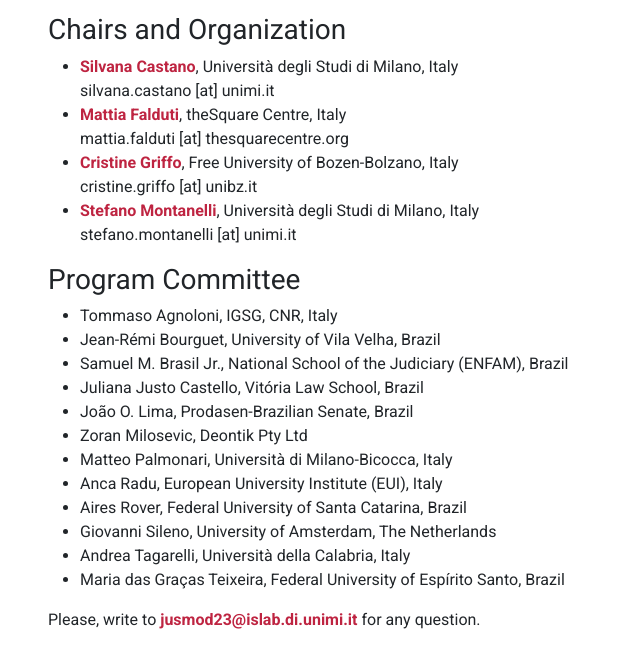
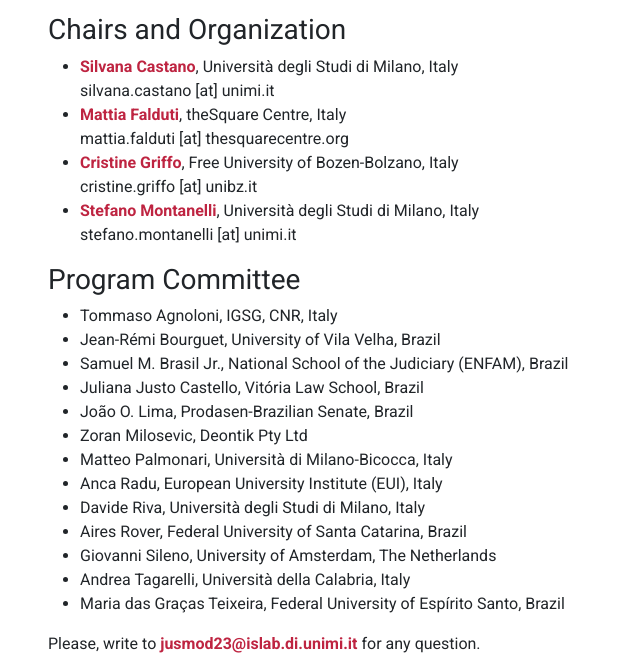
Before and after one commit to jusmod2023/jusmod2023.github.io, a plain HTML site: page index.html in a window 1280 px wide. Shown: the part 1366-2024 px from the top of the page, without its empty margins (134-774 px from the left). Drawn offline with nearby package versions, Linux system fonts and the light colour scheme.

Commit message:
added Davide to PC

```diff
--- a/index.html
+++ b/index.html
@@ -187,6 +187,7 @@
             <li>Zoran Milosevic, Deontik Pty Ltd</li>
             <li>Matteo Palmonari, Università di Milano-Bicocca, Italy</li>
             <li>Anca Radu, European University Institute (EUI), Italy</li>
+            <li>Davide Riva, Università degli Studi di Milano, Italy</li>
             <li>Aires Rover, Federal University of Santa Catarina, Brazil</li>
             <li>Giovanni Sileno, University of Amsterdam, The Netherlands</li>
             <li>Andrea Tagarelli, Università della Calabria, Italy</li>
```
